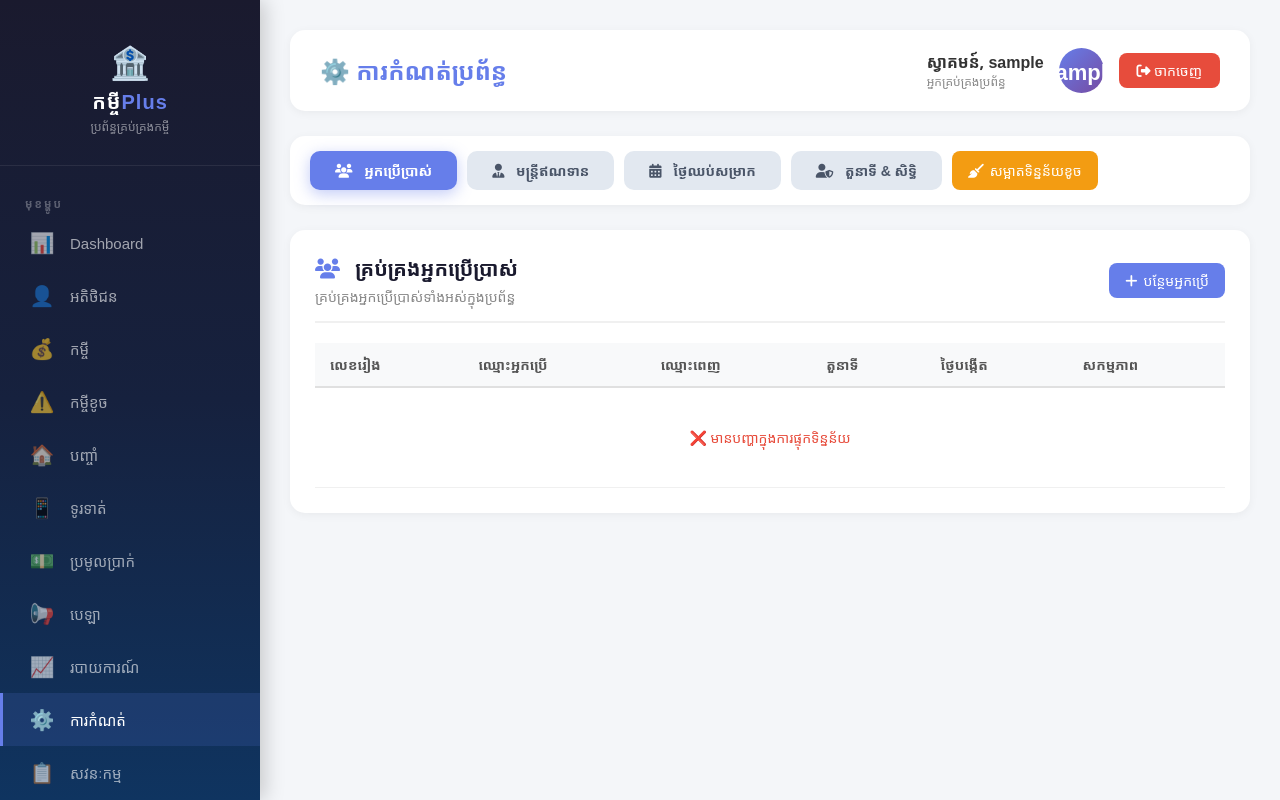
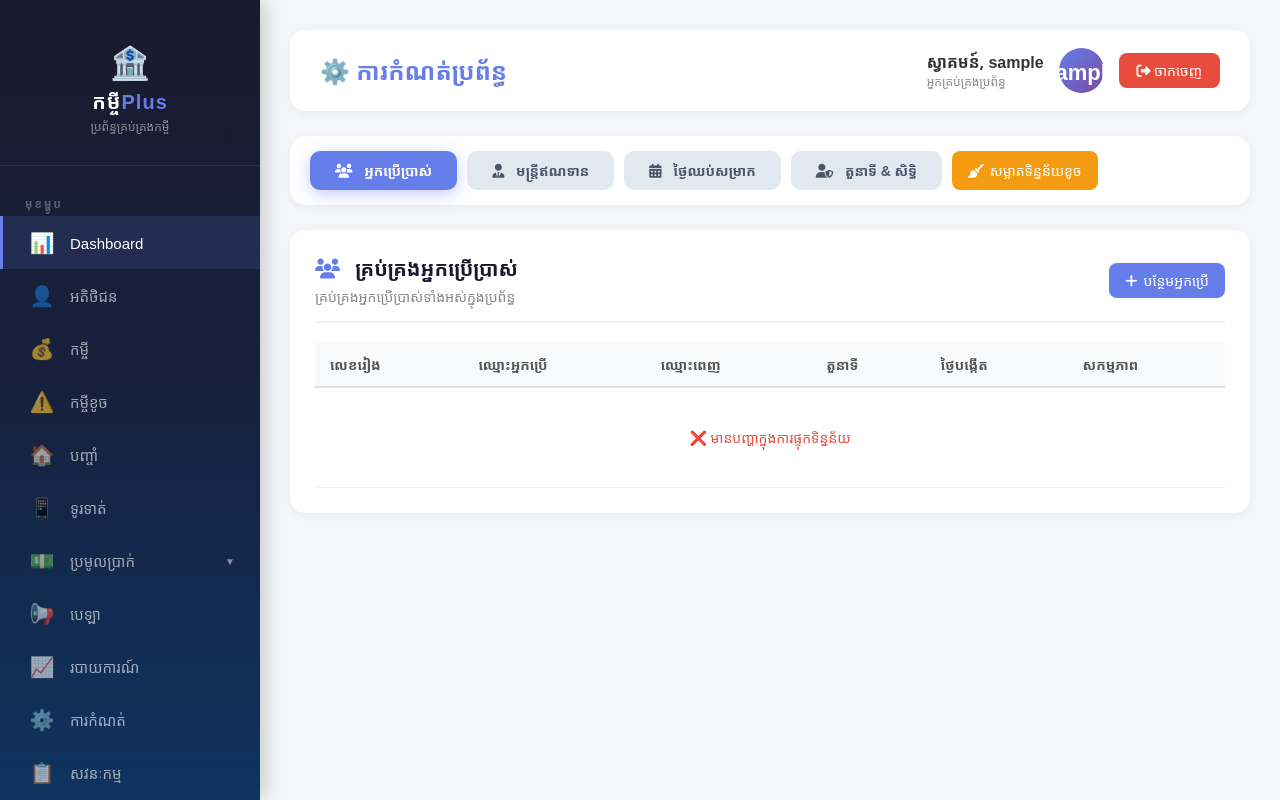
Before and after one commit to rithvannita5/loan, a Flask app: template templates/settings.html in a window 1280 px wide. Run offline with Flask 3, Linux system fonts and the light colour scheme; the template is opened without the code that fills it: most values are stand-ins (such as "Sample title", 1, 10 or a date in 2020).

Commit message:
Update settings.html

```diff
--- a/templates/settings.html
+++ b/templates/settings.html
@@ -27,6 +27,8 @@
             box-shadow: 4px 0 20px rgba(0,0,0,0.2);
             transition: all 0.3s ease;
             z-index: 1000;
+            top: 0;
+            left: 0;
         }
         .sidebar-brand { text-align: center; padding: 20px 15px 30px; border-bottom: 1px solid rgba(255,255,255,0.08); margin-bottom: 20px; }
         .sidebar-brand .logo { font-size: 32px; display: block; margin-bottom: 5px; }
@@ -35,16 +37,52 @@
         .sidebar-brand p { font-size: 12px; color: rgba(255,255,255,0.5); margin-top: 3px; }
 
         .menu-label { padding: 10px 25px 5px; font-size: 11px; text-transform: uppercase; color: rgba(255,255,255,0.3); letter-spacing: 2px; font-weight: 600; }
+
+        /* ===== MENU ITEM ===== */
         .menu-item {
-            display: flex; align-items: center; padding: 13px 25px;
-            color: rgba(255,255,255,0.6); text-decoration: none;
-            transition: all 0.3s ease; border-left: 3px solid transparent;
-            cursor: pointer; font-size: 15px; font-family: 'Khmer OS', 'Noto Sans Khmer', Arial, sans-serif;
+            display: flex;
+            align-items: center;
+            padding: 13px 25px;
+            color: rgba(255,255,255,0.6);
+            text-decoration: none;
+            transition: all 0.3s ease;
+            border-left: 3px solid transparent;
+            cursor: pointer;
+            font-size: 15px;
+            font-family: 'Khmer OS', 'Noto Sans Khmer', Arial, sans-serif;
+            position: relative;
+            z-index: 2;
+            background: transparent;
+            width: 100%;
+            box-sizing: border-box;
+            user-select: none;
+            -webkit-tap-highlight-color: transparent;
         }
         .menu-item:hover { background: rgba(255,255,255,0.05); color: #fff; border-left-color: #667eea; }
         .menu-item.active { background: rgba(102,126,234,0.15); color: #fff; border-left-color: #667eea; }
-        .menu-item .icon { font-size: 20px; margin-right: 14px; width: 28px; text-align: center; }
+        .menu-item .icon { font-size: 20px; margin-right: 14px; width: 28px; text-align: center; flex-shrink: 0; }
         .menu-item .badge { margin-left: auto; background: #e74c3c; color: #fff; font-size: 11px; padding: 2px 10px; border-radius: 20px; }
+        .menu-item .arrow { margin-left: auto; font-size: 10px; transition: transform 0.3s ease; color: rgba(255,255,255,0.5); }
+
+        /* ===== SUBMENU ===== */
+        .submenu-container {
+            max-height: 0;
+            overflow: hidden;
+            transition: max-height 0.35s ease-in-out;
+            background: rgba(0,0,0,0.15);
+        }
+        .submenu-container.open {
+            max-height: 500px;
+        }
+        .submenu-item {
+            padding-left: 50px !important;
+            font-size: 14px !important;
+        }
+        .submenu-item .icon {
+            font-size: 16px !important;
+            margin-right: 10px !important;
+            width: 22px !important;
+        }
 
         /* ===== MAIN CONTENT ===== */
         .main-content { margin-left: 260px; flex: 1; padding: 30px; min-height: 100vh; }
@@ -108,6 +146,8 @@
             margin-bottom: 20px;
             padding-bottom: 15px;
             border-bottom: 2px solid #f0f0f0;
+            flex-wrap: wrap;
+            gap: 10px;
         }
         .panel-header h2 { font-size: 20px; color: #1a1a2e; }
         .panel-header h2 i { color: #667eea; margin-right: 10px; }
@@ -121,6 +161,7 @@
             background: #f8f9fa; color: #555;
             font-weight: 600;
             border-bottom: 2px solid #e0e0e0;
+            white-space: nowrap;
         }
         table td {
             padding: 12px 15px;
@@ -167,6 +208,7 @@
         .badge-admin { background: #d4edda; color: #155724; }
         .badge-officer { background: #cce5ff; color: #004085; }
         .badge-user { background: #fff3cd; color: #856404; }
+        .badge-success { background: #d4edda; color: #155724; }
 
         /* ===== FORM ===== */
         .form-group { margin-bottom: 15px; }
@@ -310,10 +352,11 @@
         @media (max-width: 768px) {
             .sidebar { width: 70px; padding: 15px 0; }
             .sidebar-brand h2, .sidebar-brand p, .menu-label,
-            .menu-item span:not(.icon), .menu-item .badge { display: none; }
+            .menu-item span:not(.icon), .menu-item .badge, .menu-item .arrow { display: none; }
             .sidebar-brand .logo { font-size: 28px; }
             .menu-item { padding: 15px 0; justify-content: center; }
             .menu-item .icon { margin-right: 0; font-size: 24px; }
+            .submenu-container .submenu-item { padding-left: 0 !important; }
             .main-content { margin-left: 70px; padding: 15px; }
             .top-header h1 { font-size: 18px; }
             .user-info .name, .user-info .role { display: none; }
@@ -371,10 +414,26 @@
             <span>ទូរទាត់</span>
         </a>
 
-        <a href="/collection" class="menu-item">
+        <!-- ===== COLLECTION WITH SUBMENU ===== -->
+        <div class="menu-item" onclick="toggleCollectionSubmenu(event)">
             <span class="icon">💵</span>
             <span>ប្រមូលប្រាក់</span>
-        </a>
+            <span class="arrow" id="collectionArrow">▼</span>
+        </div>
+        <div class="submenu-container" id="collectionSubmenu">
+            <a href="/collection_good" class="menu-item submenu-item">
+                <span class="icon">✅</span>
+                <span>កម្ចីល្អ</span>
+            </a>
+            <a href="/collection_late" class="menu-item submenu-item">
+                <span class="icon">⏰</span>
+                <span>កម្ចីយឺត</span>
+            </a>
+            <a href="/collection_bad" class="menu-item submenu-item">
+                <span class="icon">❌</span>
+                <span>កម្ចីខូច</span>
+            </a>
+        </div>
 
         <a href="/disbursement" class="menu-item">
             <span class="icon">📢</span>
@@ -571,7 +630,7 @@
             </div>
         </div>
 
-        <!-- ===== PANEL 4: ROLES & PERMISSIONS (ពេញលេញ) ===== -->
+        <!-- ===== PANEL 4: ROLES & PERMISSIONS ===== -->
         <div class="settings-panel" id="panel-roles">
             <div class="panel-header">
                 <div>
@@ -611,7 +670,7 @@
                     <option value="user">User</option>
                 </select>
 
-                <!-- ===== PERMISSION GROUPS (មុខងារទាំងអស់) ===== -->
+                <!-- ===== PERMISSION GROUPS ===== -->
                 <div class="permission-grid">
                     <!-- ===== 1. DASHBOARD ===== -->
                     <div class="permission-item">
@@ -968,6 +1027,92 @@
     <!-- ===== JAVASCRIPT ===== -->
     <!-- ============================================================ -->
     <script>
+        // ============================================================
+        // ===== TOGGLE COLLECTION SUBMENU =====
+        // ============================================================
+        function toggleCollectionSubmenu(event) {
+            if (event) {
+                event.preventDefault();
+                event.stopPropagation();
+            }
+
+            const container = document.getElementById('collectionSubmenu');
+            const arrow = document.getElementById('collectionArrow');
+
+            if (container) {
+                container.classList.toggle('open');
+                if (arrow) {
+                    arrow.textContent = container.classList.contains('open') ? '▲' : '▼';
+                }
+            }
+        }
+
+        // ============================================================
+        // ===== AUTO HIGHLIGHT ACTIVE MENU =====
+        // ============================================================
+        document.addEventListener('DOMContentLoaded', function() {
+            const currentPath = window.location.pathname;
+            console.log('📍 Current path:', currentPath);
+
+            // ===== លុប active ទាំងអស់ចេញ =====
+            document.querySelectorAll('.sidebar .menu-item').forEach(function(item) {
+                item.classList.remove('active');
+            });
+
+            // ===== ករណីពិសេស: Collection =====
+            const collectionPages = ['/collection', '/collection_good', '/collection_late', '/collection_bad'];
+            let isCollectionPage = collectionPages.some(page => currentPath === page);
+
+            if (isCollectionPage) {
+                const collectionParent = document.querySelector('.menu-item[onclick*="toggleCollectionSubmenu"]');
+                if (collectionParent) {
+                    collectionParent.classList.add('active');
+                }
+
+                const container = document.getElementById('collectionSubmenu');
+                const arrow = document.getElementById('collectionArrow');
+                if (container) {
+                    container.classList.add('open');
+                    if (arrow) arrow.textContent = '▲';
+                }
+
+                document.querySelectorAll('#collectionSubmenu .submenu-item').forEach(function(subItem) {
+                    const href = subItem.getAttribute('href');
+                    if (href === currentPath) {
+                        subItem.classList.add('active');
+                    }
+                });
+
+                return;
+            }
+
+            // ===== សម្រាប់មេនុយធម្មតា =====
+            let hasActiveMenu = false;
+            document.querySelectorAll('.sidebar .menu-item').forEach(function(item) {
+                const href = item.getAttribute('href');
+                if (!href || href === '#') return;
+
+                let isActive = false;
+                if (currentPath === href) {
+                    isActive = true;
+                } else if (href !== '/' && currentPath.startsWith(href + '/')) {
+                    isActive = true;
+                }
+
+                if (isActive) {
+                    item.classList.add('active');
+                    hasActiveMenu = true;
+                }
+            });
+
+            if (!hasActiveMenu && currentPath !== '/login') {
+                const dashboardItem = document.querySelector('.sidebar .menu-item[href="/dashboard"]');
+                if (dashboardItem) {
+                    dashboardItem.classList.add('active');
+                }
+            }
+        });
+
         // ============================================================
         // ===== TAB SWITCHING =====
         // ============================================================
```
